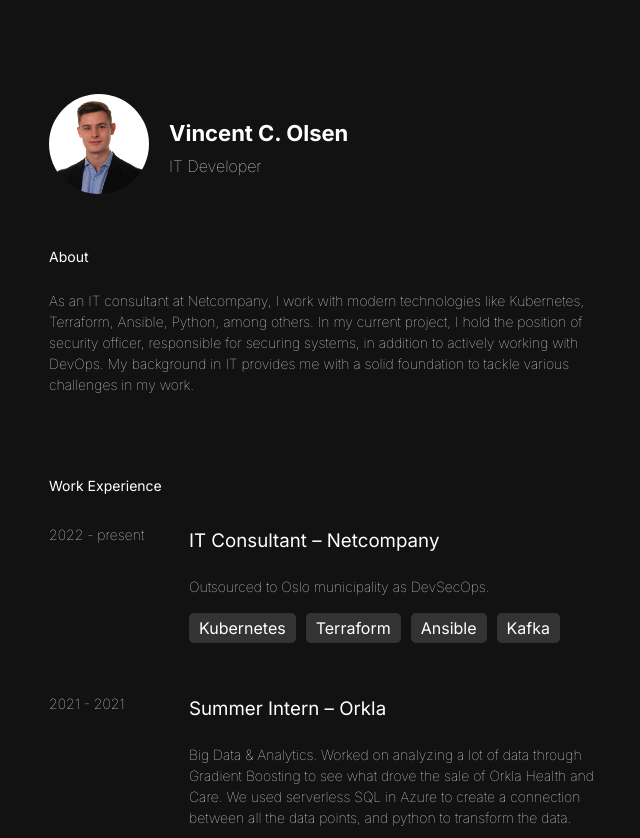
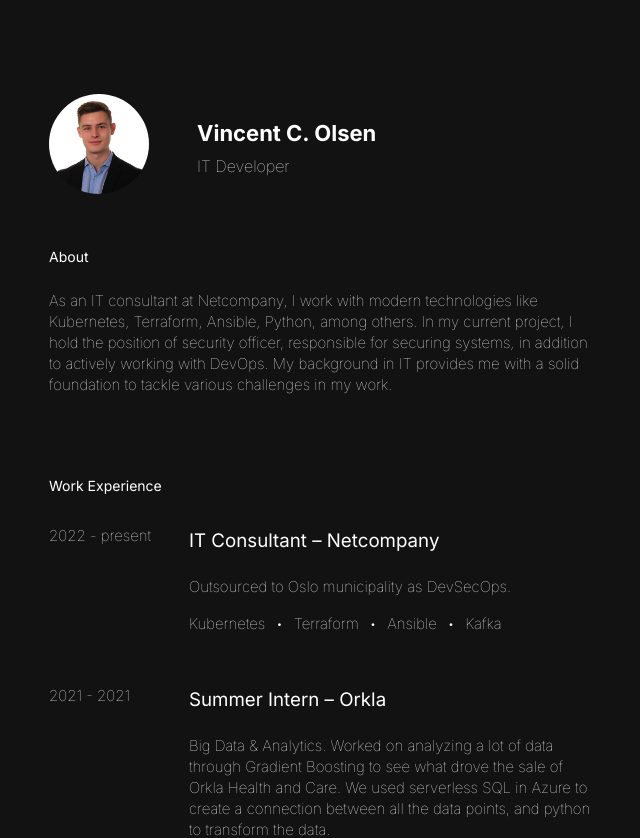
Before and after one commit to vincentcolsen/vincentolsen, a Vue app: page / in a window 1280 px wide. Shown: the top 838 px of the page, without its empty margins (316-956 px from the left). Built offline with nearby package versions, Linux system fonts and the light colour scheme.

Commit message:
technologies presentations updated

```diff
--- a/src/App.vue
+++ b/src/App.vue
@@ -25,8 +25,11 @@
           <p>Outsourced to Oslo municipality as DevSecOps.</p>
           <ul class="technologies">
             <li>Kubernetes</li>
+            <li>•</li>
             <li>Terraform</li>
+            <li>•</li>
             <li>Ansible</li>
+            <li>•</li>
             <li>Kafka</li>
           </ul>
         </div>
@@ -39,7 +42,8 @@
           <h3>Summer Intern – Orkla</h3>
           <p>Big Data & Analytics. Worked on analyzing a lot of data through Gradient Boosting to see what drove the sale of Orkla Health and Care. We used serverless SQL in Azure to create a connection between all the data points, and python to transform the data.</p>
           <ul class="technologies">
-            <li>Azure</li>
+            <li>Azure </li>
+            <li>•</li>
             <li>Python</li>
           </ul>
         </div>
@@ -105,7 +109,7 @@
 
 p {
   font-style: normal;
-  font-size: 14px;
+  font-size: 15px;
   font-weight: lighter;
   line-height: 21px;
 }
@@ -120,7 +124,7 @@
   border-radius: 50%;
   width: 100px;
   height: 100px;
-  margin-right: 20px;
+  margin-right: 48px;
 }
 
 .profile-header-text {
@@ -171,9 +175,13 @@
 }
 
 .technologies li {
-  background-color: #333;
-  padding: 5px 10px;
-  border-radius: 5px;
+  background-color: transparent;
+  padding: 0;
+  border-radius: 0;
+  font-style: normal;
+  font-size: 15px;
+  font-weight: lighter;
+  line-height: 21px;
 }
 
 .spacer {
```
